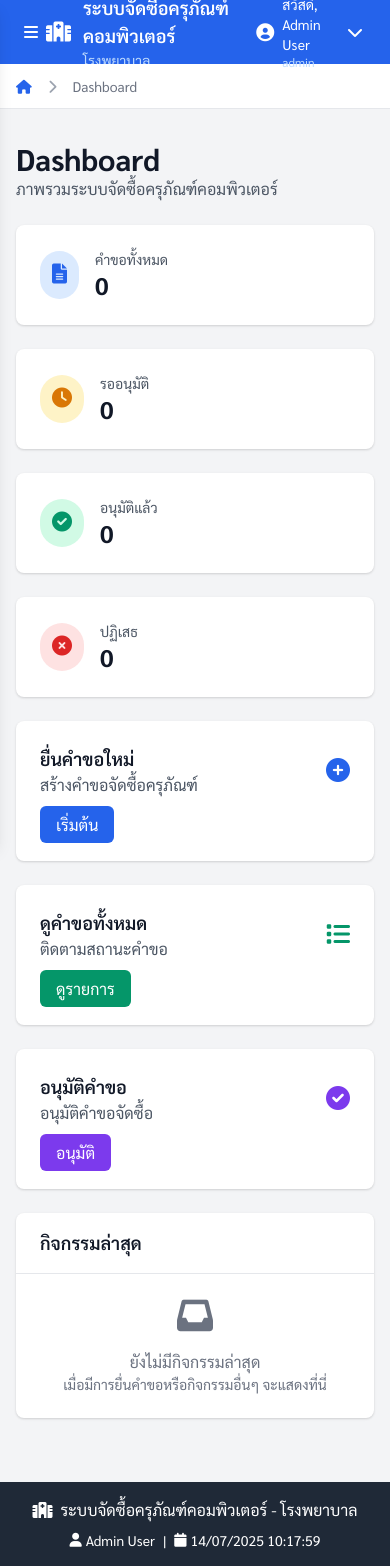
After one commit to narinchulatat/hospital_procurement_system, a PHP site: page /dashboard_simple.php in a window 390 px wide. The commit adds this page. Run offline with PHP 8.4, Linux system fonts and the light colour scheme; some libraries are stand-ins or nearby versions.

Commit message:
Complete Bootstrap to Tailwind CSS conversion with responsive design
Co-authored-by: narinchulatat <13800305+narinchulatat@users.noreply.github.com>

```diff
--- /dev/null
+++ b/dashboard_simple.php
@@ -0,0 +1,143 @@
+<?php
+// Simple test dashboard without complex features for now
+$page_title = 'Dashboard';
+$base_url = '';
+
+// For testing purposes, let's create some mock data
+$_SESSION['user_id'] = 1;
+$_SESSION['username'] = 'admin';
+$_SESSION['user_name'] = 'Admin User';
+$_SESSION['user_role'] = 'admin';
+$_SESSION['department_id'] = 1;
+$_SESSION['department_name'] = 'IT Department';
+
+include 'includes/header.php';
+?>
+                <!-- Header -->
+                <div class="mb-6">
+                    <h1 class="text-3xl font-bold text-gray-900">Dashboard</h1>
+                    <p class="text-gray-600">ภาพรวมระบบจัดซื้อครุภัณฑ์คอมพิวเตอร์</p>
+                </div>
+
+                <!-- Statistics Cards -->
+                <div class="grid grid-cols-1 md:grid-cols-2 lg:grid-cols-4 gap-6 mb-6">
+                    <div class="bg-white rounded-lg shadow p-6">
+                        <div class="flex items-center">
+                            <div class="p-3 rounded-full bg-blue-100">
+                                <i class="fas fa-file-alt text-blue-600 text-xl"></i>
+                            </div>
+                            <div class="ml-4">
+                                <p class="text-sm text-gray-600">คำขอทั้งหมด</p>
+                                <p class="text-2xl font-bold text-gray-900">0</p>
+                            </div>
+                        </div>
+                    </div>
+
+                    <div class="bg-white rounded-lg shadow p-6">
+                        <div class="flex items-center">
+                            <div class="p-3 rounded-full bg-yellow-100">
+                                <i class="fas fa-clock text-yellow-600 text-xl"></i>
+                            </div>
+                            <div class="ml-4">
+                                <p class="text-sm text-gray-600">รออนุมัติ</p>
+                                <p class="text-2xl font-bold text-gray-900">0</p>
+                            </div>
+                        </div>
+                    </div>
+
+                    <div class="bg-white rounded-lg shadow p-6">
+                        <div class="flex items-center">
+                            <div class="p-3 rounded-full bg-green-100">
+                                <i class="fas fa-check-circle text-green-600 text-xl"></i>
+                            </div>
+                            <div class="ml-4">
+                                <p class="text-sm text-gray-600">อนุมัติแล้ว</p>
+                                <p class="text-2xl font-bold text-gray-900">0</p>
+                            </div>
+                        </div>
+                    </div>
+
+                    <div class="bg-white rounded-lg shadow p-6">
+                        <div class="flex items-center">
+                            <div class="p-3 rounded-full bg-red-100">
+                                <i class="fas fa-times-circle text-red-600 text-xl"></i>
+                            </div>
+                            <div class="ml-4">
+                                <p class="text-sm text-gray-600">ปฏิเสธ</p>
+                                <p class="text-2xl font-bold text-gray-900">0</p>
+                            </div>
+                        </div>
+                    </div>
+                </div>
+
+                <!-- Quick Actions -->
+                <div class="grid grid-cols-1 md:grid-cols-2 lg:grid-cols-3 gap-6 mb-6">
+                    <div class="bg-white rounded-lg shadow p-6">
+                        <div class="flex items-center justify-between">
+                            <div>
+                                <h3 class="text-lg font-semibold text-gray-900">ยื่นคำขอใหม่</h3>
+                                <p class="text-gray-600">สร้างคำขอจัดซื้อครุภัณฑ์</p>
+                            </div>
+                            <div class="text-blue-600">
+                                <i class="fas fa-plus-circle text-2xl"></i>
+                            </div>
+                        </div>
+                        <div class="mt-4">
+                            <a href="request_form.php" class="bg-blue-600 text-white px-4 py-2 rounded-md hover:bg-blue-700 transition duration-200">
+                                เริ่มต้น
+                            </a>
+                        </div>
+                    </div>
+
+                    <div class="bg-white rounded-lg shadow p-6">
+                        <div class="flex items-center justify-between">
+                            <div>
+                                <h3 class="text-lg font-semibold text-gray-900">ดูคำขอทั้งหมด</h3>
+                                <p class="text-gray-600">ติดตามสถานะคำขอ</p>
+                            </div>
+                            <div class="text-green-600">
+                                <i class="fas fa-list text-2xl"></i>
+                            </div>
+                        </div>
+                        <div class="mt-4">
+                            <a href="requests.php" class="bg-green-600 text-white px-4 py-2 rounded-md hover:bg-green-700 transition duration-200">
+                                ดูรายการ
+                            </a>
+                        </div>
+                    </div>
+
+                    <?php if ($_SESSION['user_role'] == 'admin' || $_SESSION['user_role'] == 'department_head'): ?>
+                    <div class="bg-white rounded-lg shadow p-6">
+                        <div class="flex items-center justify-between">
+                            <div>
+                                <h3 class="text-lg font-semibold text-gray-900">อนุมัติคำขอ</h3>
+                                <p class="text-gray-600">อนุมัติคำขอจัดซื้อ</p>
+                            </div>
+                            <div class="text-purple-600">
+                                <i class="fas fa-check-circle text-2xl"></i>
+                            </div>
+                        </div>
+                        <div class="mt-4">
+                            <a href="approve_request.php" class="bg-purple-600 text-white px-4 py-2 rounded-md hover:bg-purple-700 transition duration-200">
+                                อนุมัติ
+                            </a>
+                        </div>
+                    </div>
+                    <?php endif; ?>
+                </div>
+
+                <!-- Recent Activity -->
+                <div class="bg-white rounded-lg shadow">
+                    <div class="px-6 py-4 border-b border-gray-200">
+                        <h3 class="text-lg font-semibold text-gray-900">กิจกรรมล่าสุด</h3>
+                    </div>
+                    <div class="p-6">
+                        <div class="text-center text-gray-500">
+                            <i class="fas fa-inbox text-4xl mb-4"></i>
+                            <p>ยังไม่มีกิจกรรมล่าสุด</p>
+                            <p class="text-sm">เมื่อมีการยื่นคำขอหรือกิจกรรมอื่นๆ จะแสดงที่นี่</p>
+                        </div>
+                    </div>
+                </div>
+
+<?php include 'includes/footer.php'; ?>
--- a/includes/functions.php
+++ b/includes/functions.php
@@ -2,7 +2,7 @@
 session_start();
 
 // Include database connection
-require_once __DIR__ . '/../config/database_sqlite.php';
+require_once __DIR__ . '/../config/database.php';
 
 // Include models
 require_once __DIR__ . '/../models/User.php';
```
Also changed, not shown: dashboard.php (+19 -25 lines).
